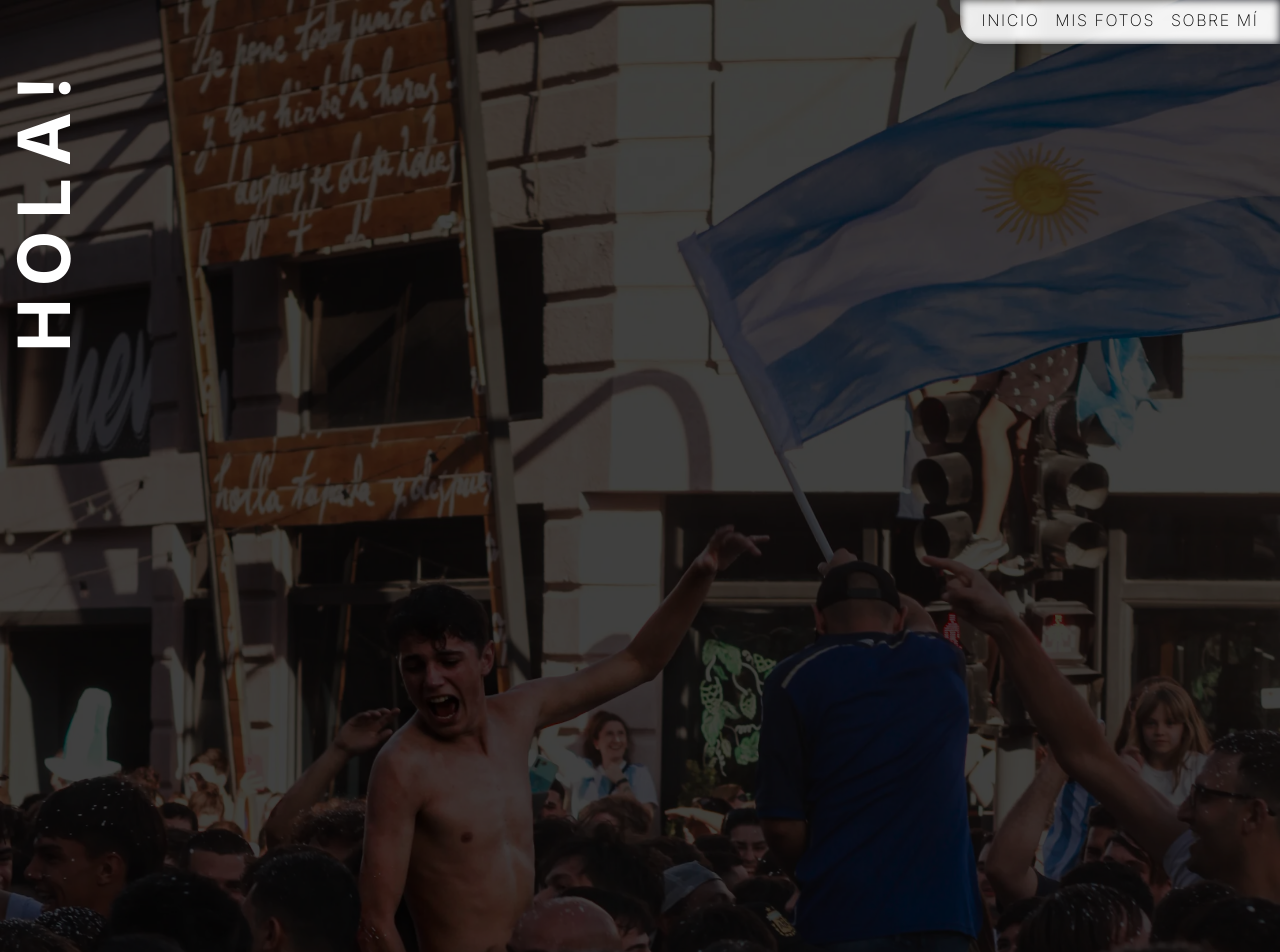
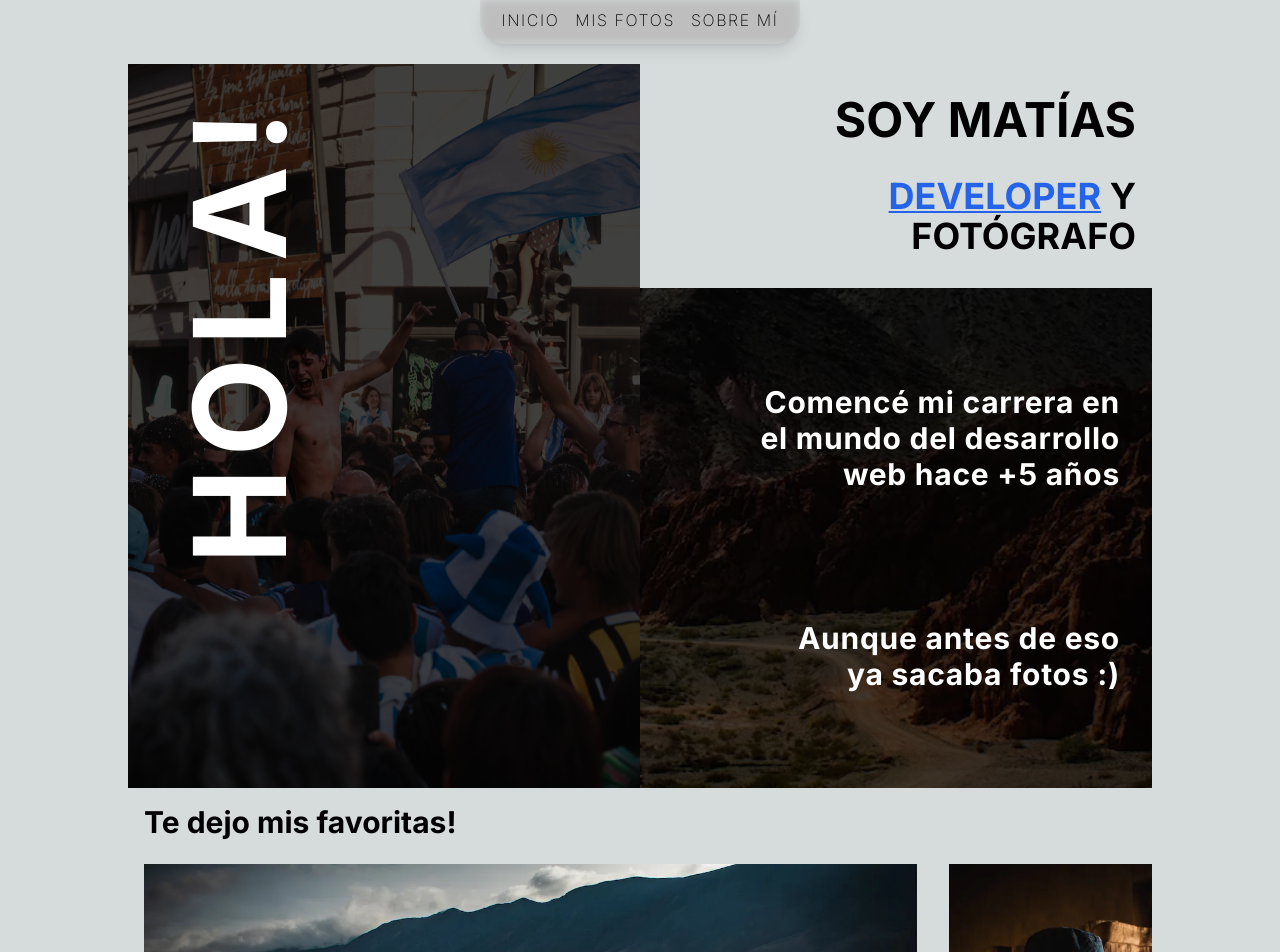
Before and after one commit to MatiasPViecho/1000lumens, a Next.js app: page / in a window 1280 px wide. Shown: the top 952 px of the page. Built offline with nearby package versions, Linux system fonts and the light colour scheme.

Commit message:
feat: major style changes

```diff
--- a/app/globals.css
+++ b/app/globals.css
@@ -7,7 +7,6 @@
   --background-start-rgb: 214, 219, 220;
   --background-end-rgb: 255, 255, 255;
 }
-
 
 body {
   color: rgb(var(--foreground-rgb));
@@ -22,5 +21,9 @@ body {
     writing-mode: vertical-rl;
     text-orientation: mixed;
     transform: rotate(180deg);
+    transform-origin: top;
+  }
+  .clip-scroll {
+    clip-path: inset(0);
   }
 }
--- a/app/layout.tsx
+++ b/app/layout.tsx
@@ -20,7 +20,7 @@ export default function RootLayout({
       <body className={`${inter.className} relative`}>
         <Header />
         {children}
-        </body>
+      </body>
     </html>
   );
 }
--- a/app/page.tsx
+++ b/app/page.tsx
@@ -1,36 +1,23 @@
+import { Banner } from "@/components/home/Banner";
+import { FavoriteSection } from "@/components/home/FavoriteSection";
+import { Intro } from "@/components/home/Intro";
+import { Middle } from "@/components/home/Middle";
 
 export default function Home() {
   return (
-    <main>
-      <div className="relative">
-          <img className="brightness-[.25]" src="/photos/IMG_2450.webp" />
-          <h1 className="absolute left-2 top-16 tracking-[0.75rem]  z-10 font-bold text-7xl text-white  text-orientation-left">HOLA!</h1>
+    <main className="lg:max-w-5xl lg:mx-auto lg:pt-16">
+      <div className="lg:flex">
+        <div className="lg:flex-1 lg:*:max-h-[724px] ">
+          <Intro />
+        </div>
+        <div className="lg:flex lg:flex-col lg:flex-1 lg:*:max-h-[724px]">
+          <Banner />
+          <Middle />
+        </div>
       </div>
-      <div className="flex flex-col gap-8 py-8 px-4 text-black text-wrap font-bold">
-       <h2 className="text-5xl ">SOY MATÍAS </h2>
-       <h3 className="text-4xl "><a rel="nofollow noopener noreferrer" href="https://github.com/MatiasPViecho" target="_blank" className="underline decoration-blue-600 text-blue-600 decoration-2 underline-offset-2 visited:decoration-violet-800 visited:text-violet-800">DEVELOPER</a> Y FOTÓGRAFO</h3>
+      <div className="pb-20">
+        <FavoriteSection />
       </div>
-      <div className="relative">
-          <img className="brightness-[.25]" src="/photos/IMG_sendero.webp" />
-          <div className="absolute left-4 top-16 z-10 font-bold text-3xl text-white tracking-wide pr-8 pl-2 text-balance flex flex-col gap-32">
-          <h4>Comencé mi carrera en el mundo del desarrollo web hace +5 años</h4>
-          <h5>Aunque antes de eso ya sacaba fotos :)</h5>
-          </div>
-      </div>
-      <div className="py-4">
-        <h6 className="text-balance px-4 text-black font-bold text-3xl ">Te dejo mis favoritas!</h6>
-      </div>
-      <ul className="flex w-full gap-8 overflow-x-scroll px-4 py-2 pb-24">
-        <li className="flex-none max-h-[515px]"><img className="h-full max-h-[515px] w-auto" src="/photos/IMG_3705.webp" /></li>
-        <li className="flex-none max-h-[515px]"><img className="h-full max-h-[515px] " src="/photos/IMG_trabajo.webp" /></li>
-        <li className="flex-none max-h-[515px]"><img className="h-full max-h-[515px] " src="/photos/IMG_tanque.webp" /></li>
-        <li className="flex-none max-h-[515px]"><img className="h-full max-h-[515px] w-auto" src="/photos/IMG_4173.webp" /></li>
-        <li className="flex-none max-h-[515px] max-w-[300px]">
-          <div className="bg-black h-full w-full">
-            <p className="text-2xl text-white font-bold p-14 py-48 text-wrap">Te invito a ver las demás fotos ---&gt; </p>
-          </div>
-        </li>
-      </ul>
     </main>
   );
 }
--- a/components/Header.tsx
+++ b/components/Header.tsx
@@ -1,12 +1,19 @@
+import { HeaderLink } from "./Link";
+
 export const Header = () => {
-    return(
-        <header className="fixed top-0 z-50 w-full ">
-            <ul className="flex gap-4 justify-center pt-2 pb-3 shadow-lg backdrop-saturate-200 backdrop-brightness-[0.3] backdrop-grayscale backdrop-invert backdrop-blur-sm max-w-80 rounded-bl-3xl overflow-hidden text-white ml-auto">
-                <li className="text-md tracking-widest text-black font-extralight uppercase">Inicio</li>
-                <li className="text-md tracking-widest text-black font-extralight uppercase">Mis Fotos</li>
-                <li className="text-md tracking-widest text-black font-extralight uppercase">Sobre Mí</li>
-            </ul>
-        </header>
-
-    )
-}
+  return (
+    <header className="fixed top-0 z-50 w-full ">
+      <ul className="flex gap-4 justify-center pt-2 pb-3 shadow-lg backdrop-saturate-200 backdrop-brightness-[0.3] backdrop-grayscale backdrop-invert backdrop-blur-sm max-w-80 rounded-bl-3xl overflow-hidden text-white ml-auto lg:mx-auto lg:rounded-br-3xl">
+        <li>
+          <HeaderLink text="Inicio" href="/" />
+        </li>
+        <li>
+          <HeaderLink text="Mis Fotos" href="/photos" />
+        </li>
+        <li>
+          <HeaderLink text="Sobre Mí" href="/about" />
+        </li>
+      </ul>
+    </header>
+  );
+};
--- /dev/null
+++ b/components/Link.tsx
@@ -0,0 +1,16 @@
+import Link from "next/link";
+
+interface HeaderLinkProps {
+  text: string;
+  href: string;
+}
+export const HeaderLink = ({ text, href }: HeaderLinkProps) => {
+  return (
+    <Link
+      href={href}
+      className="text-md tracking-widest text-black font-extralight uppercase cursor-pointer"
+    >
+      {text}
+    </Link>
+  );
+};
--- /dev/null
+++ b/components/home/Banner.tsx
@@ -0,0 +1,18 @@
+export const Banner = () => {
+  return (
+    <div className="flex flex-col gap-8 py-8 px-4 text-black text-wrap font-bold lg:text-right">
+      <h2 className="text-5xl ">SOY MATÍAS </h2>
+      <h3 className="text-4xl">
+        <a
+          rel="nofollow noopener noreferrer"
+          href="https://github.com/MatiasPViecho"
+          target="_blank"
+          className="underline decoration-blue-600 text-blue-600 decoration-2 underline-offset-2 visited:decoration-violet-800 visited:text-violet-800"
+        >
+          DEVELOPER
+        </a>{" "}
+        Y FOTÓGRAFO
+      </h3>
+    </div>
+  );
+};
--- /dev/null
+++ b/components/home/FavoriteSection.tsx
@@ -0,0 +1,44 @@
+export const FavoriteSection = () => {
+  return (
+    <>
+      <div className="py-4">
+        <h6 className="text-balance px-4 text-black font-bold text-3xl ">
+          Te dejo mis favoritas!
+        </h6>
+      </div>
+      <ul className="flex w-full gap-8 overflow-x-scroll px-4 py-2 pb-4 snap-x">
+        <li className="flex-none max-h-[515px] snap-center">
+          <img
+            className="h-full max-h-[515px] w-auto snap-center"
+            src="/photos/IMG_3705.webp"
+          />
+        </li>
+        <li className="flex-none max-h-[515px] snap-center">
+          <img
+            className="h-full max-h-[515px] "
+            src="/photos/IMG_trabajo.webp"
+          />
+        </li>
+        <li className="flex-none max-h-[515px] snap-center">
+          <img
+            className="h-full max-h-[515px] "
+            src="/photos/IMG_tanque.webp"
+          />
+        </li>
+        <li className="flex-none max-h-[515px] snap-center">
+          <img
+            className="h-full max-h-[515px] w-auto"
+            src="/photos/IMG_4173.webp"
+          />
+        </li>
+        <li className="flex-none max-h-[515px] max-w-[300px] snap-center">
+          <div className="bg-black h-full w-full">
+            <p className="text-2xl text-white font-bold p-14 py-48 text-wrap">
+              Te invito a ver las demás fotos ---&gt;{" "}
+            </p>
+          </div>
+        </li>
+      </ul>
+    </>
+  );
+};
--- /dev/null
+++ b/components/home/Intro.tsx
@@ -0,0 +1,10 @@
+export const Intro = () => {
+  return (
+    <div className="relative max-h-[600px] overflow-hidden lg:h-full">
+      <img className="brightness-[.25] lg:h-full" src="/photos/IMG_2450.webp" />
+      <h1 className="absolute left-2 top-80 tracking-[0.75rem] z-10 font-bold text-7xl text-white text-orientation-left sm:left-8 md:left-12 sm:text-9xl sm:top-[500px]">
+        HOLA!
+      </h1>
+    </div>
+  );
+};
--- /dev/null
+++ b/components/home/Middle.tsx
@@ -0,0 +1,16 @@
+export const Middle = () => {
+  return (
+    <div className="relative h-[400px] sm:h-[450px] md:h-[500px] overflow-hidden">
+      <div className="absolute left-4 top-6 sm:top-12 md:top-24 z-10 font-bold text-2xl sm:text-3xl max-w-[30ch] text-white tracking-wide pr-8 pl-2 text-balance flex flex-col gap-32 lg:text-right">
+        <h4>Comencé mi carrera en el mundo del desarrollo web hace +5 años</h4>
+        <h5>Aunque antes de eso ya sacaba fotos :)</h5>
+      </div>
+      <div className="block relative h-[400px] sm:h-[450px] md:h-[500px] clip-scroll">
+        <img
+          className="brightness-[.25] object-cover fixed top-0 left-0 w-full h-full"
+          src="/photos/IMG_sendero.webp"
+        />
+      </div>
+    </div>
+  );
+};
```
